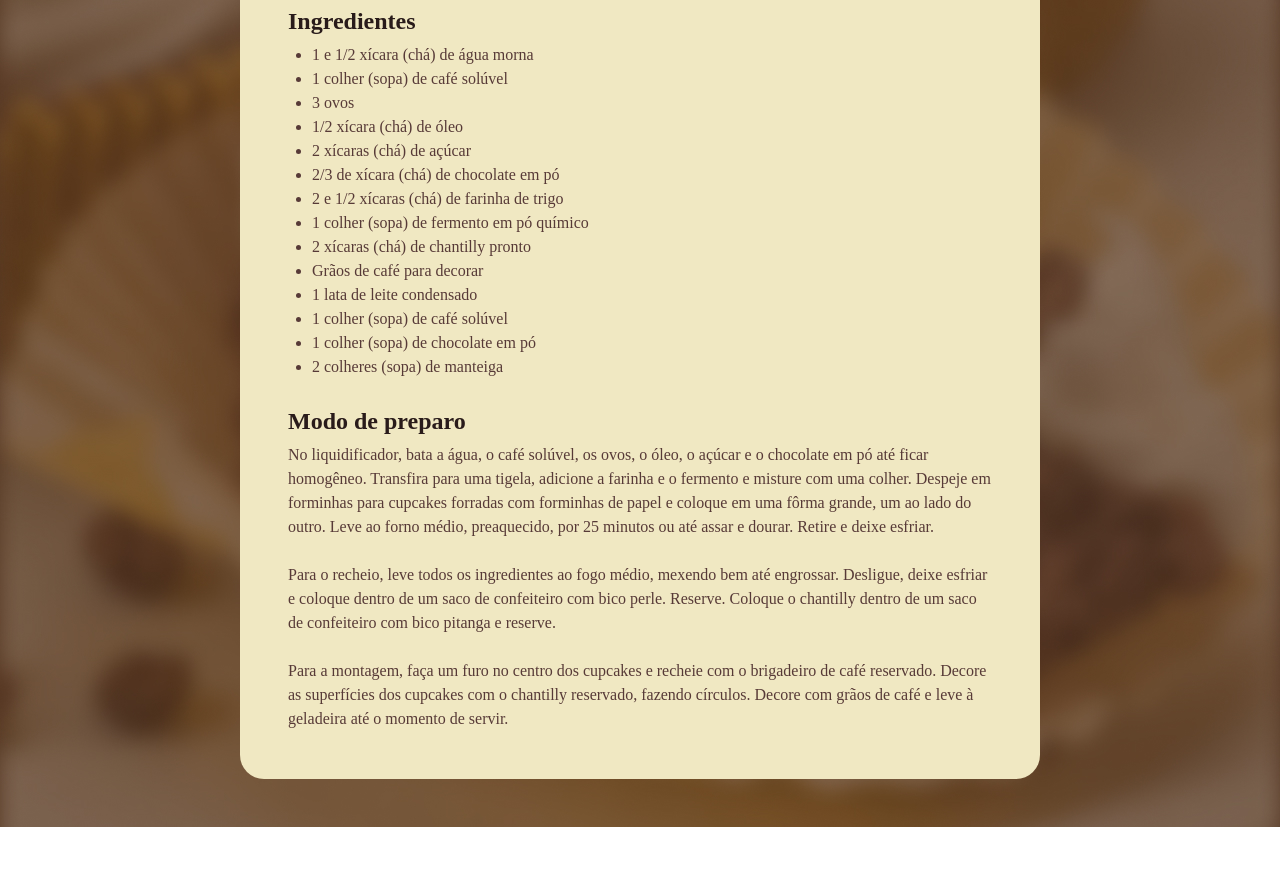
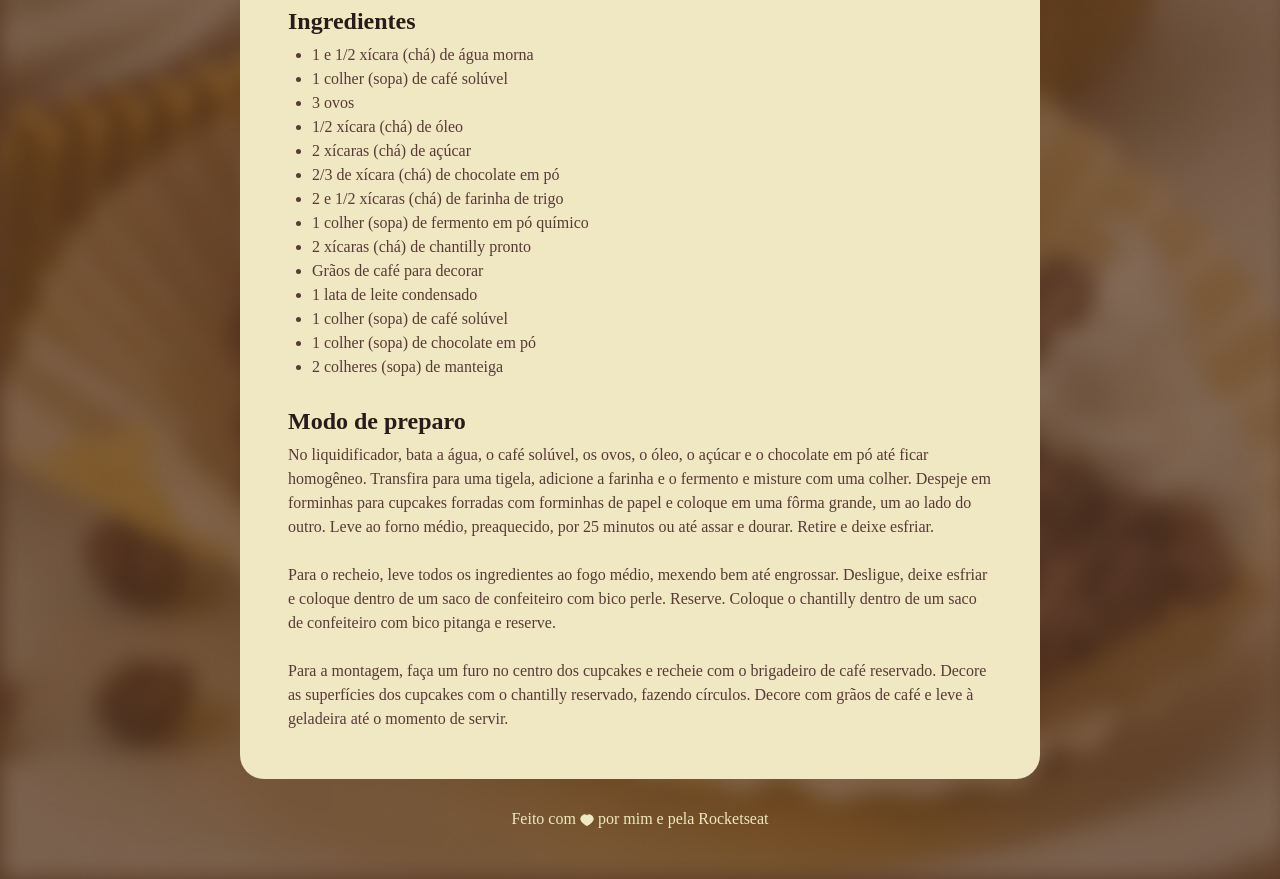
Before and after one commit to KATHeleen268/P-gina-de-Receita_withRockeseat, a plain HTML site: page index.html in a window 1280 px wide. Shown: the part 720-1599 px from the top of the page. Before the commit the page ends 1547 px from the top, so only its background shows below. Drawn offline with Linux system fonts and the light colour scheme; a web font is replaced by a local one.

Commit message:
adicionando o rodapé

```diff
--- a/index.html
+++ b/index.html
@@ -54,6 +54,8 @@
         </main>
     </div>
 
-
+    <footer>
+        Feito com <img src="assets/Vector.svg" alt="Coraçãozinho fofinho"> por mim e pela Rocketseat
+    </footer>
 </body>
 </html>
--- a/style.css
+++ b/style.css
@@ -20,7 +20,7 @@ body{
     padding: 24px;
     background-color: #F0E8C2;
     border-radius: 24px;
-    margin: 48px auto;
+    margin: 48px auto 28px;
 }
 
 img{
@@ -57,3 +57,13 @@ h1, h2{
 ul{
     padding-left: 24px;
 }
+
+footer{
+    color: #F0E8C2;
+    text-align: center;
+    padding-bottom: 48px;
+}
+
+footer img{
+    vertical-align: middle ;
+}
```
Also changed, not shown: assets/Vector.svg (added).
